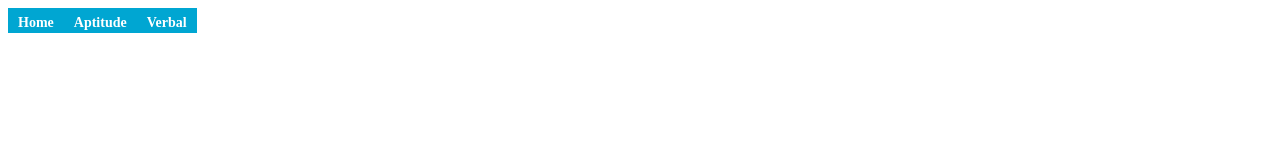
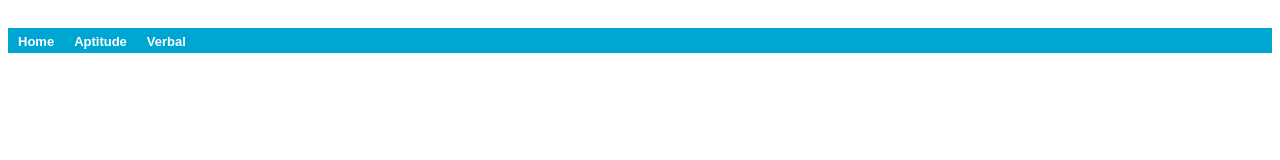
Before and after one commit to SandeepChava91/careercomposer, a plain HTML site: page master.html in a window 1280 px wide. Drawn offline with Linux system fonts and the light colour scheme.

Commit message:
Added css

```diff
--- a/landing-page.css
+++ b/landing-page.css
@@ -1,6 +1,12 @@
 div
 {
   position: relative;
+}
+
+div.title{
+
+  height:20px;
+  width:100%;
 }
 
 div.menu-bar{
@@ -8,11 +14,12 @@ div.menu-bar{
   height:25px;
 box-sizing: border-box;
 display: inline-block;
+width:100%;
 }
 
 div.menu-bar a{
 
-  font-size: 14px;
+  font-size: 13px;
     margin: 0;
     padding: 0;
     font-weight: 700;
@@ -22,4 +29,10 @@ div.menu-bar a{
     padding-right: 10px;
     text-decoration: none;
     color: #fff;
+    font-family: arial;
 }
+
+div.menu-bar a:hover{
+  cursor: pointer;
+  background: green;
+}
```
